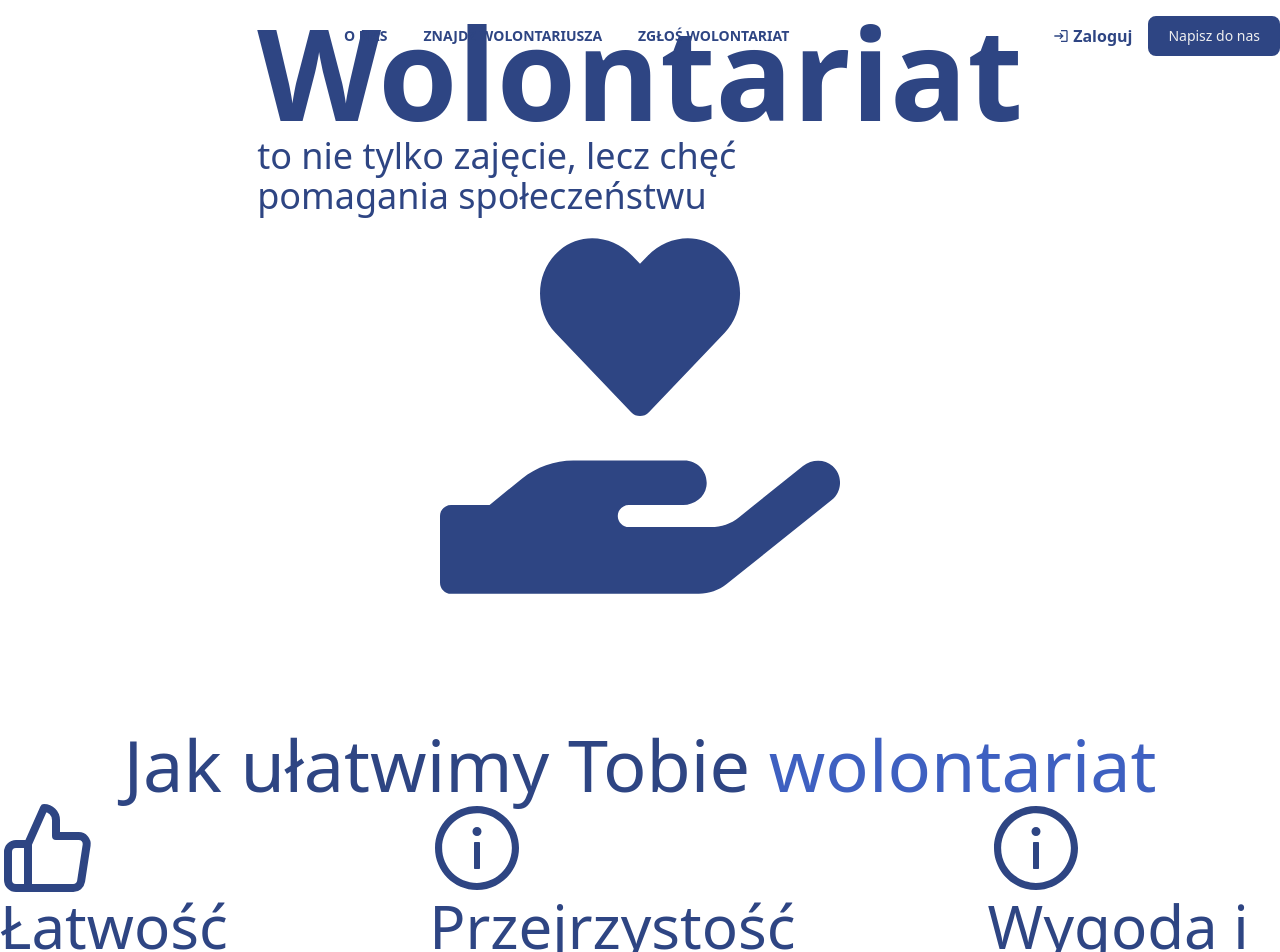
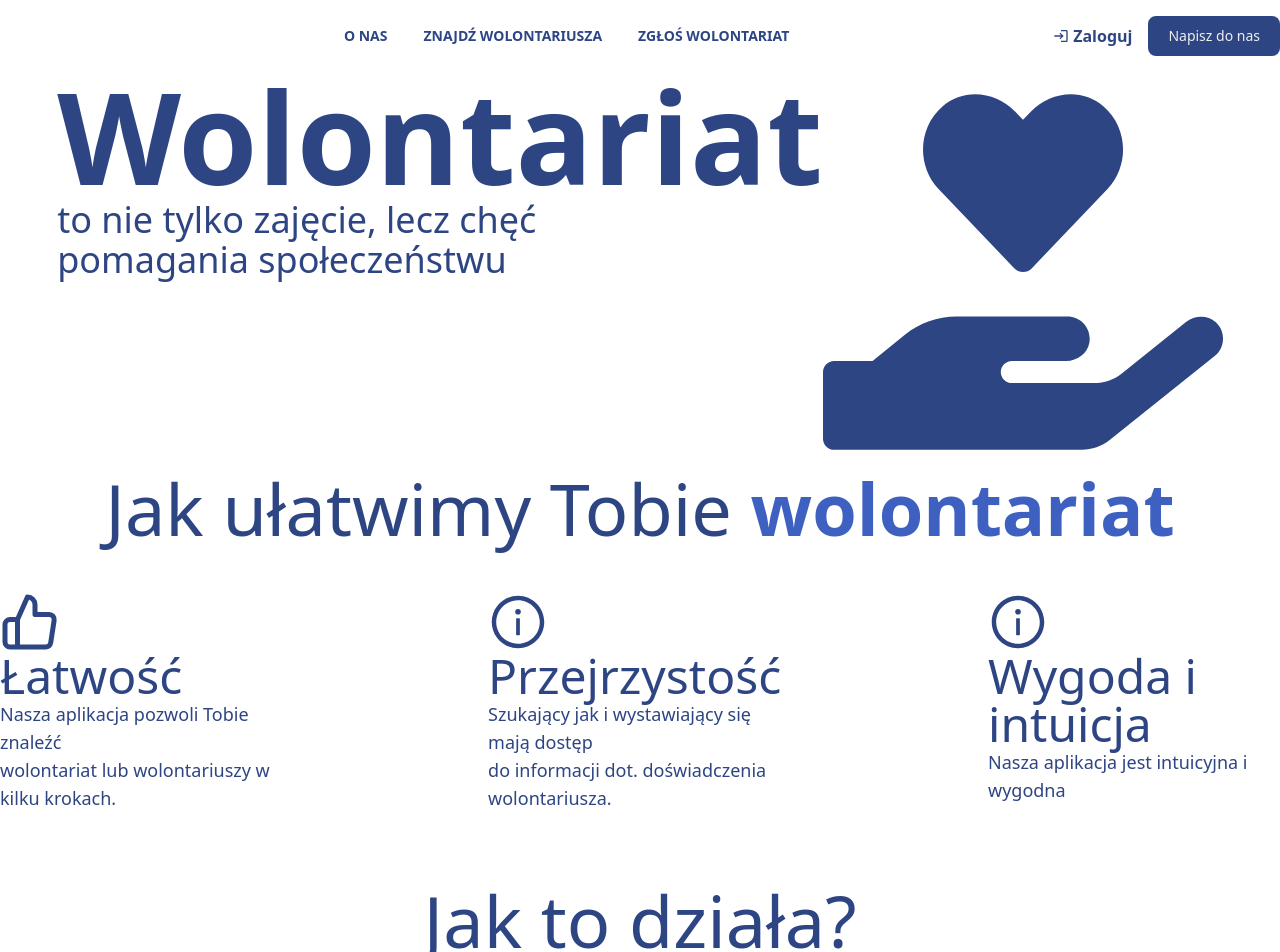
Before and after one commit to style77/volunteering, a Next.js app: page / in a window 1280 px wide. Shown: the top 952 px of the page. Built offline with nearby package versions, Linux system fonts and the light colour scheme; what tailwindcss-font-inter would draw is missing.

Commit message:
Pozycjonowanie elementów stan: dodane

```diff
--- a/pages/index.tsx
+++ b/pages/index.tsx
@@ -11,6 +11,7 @@ const Home: NextPage = () => {
         <title>Volunteering</title>
       </Head>
       <main className="flex min-h-screen flex-col items-center justify-center py-2">
+        <div className="flex flex-row mt-16">
         <div>
           <p className="font-inner font-semibold text-main-color text-9xl">
             Wolontariat
@@ -22,39 +23,40 @@ const Home: NextPage = () => {
         <div>
           <FaHandHoldingHeart className="text-[25rem] text-main-color"></FaHandHoldingHeart>
         </div>
-        <div className="text-main-color text-7xl mt-28" >
-          <p>Jak ułatwimy Tobie <span className="text-main-color-2">wolontariat</span></p>
         </div>
-        <div className="flex flex-row text-main-color gap-48 font-inner">
+        <div className="text-main-color text-7xl " >
+          <p>Jak ułatwimy Tobie <span className="text-main-color-2 font-bold">wolontariat</span></p>
+        </div>
+        <div className="flex flex-row text-main-color gap-48 font-inner mt-12 mb-6">
           <div>
-            <FiThumbsUp className="text-8xl"></FiThumbsUp>
-            <p className="text-6xl">Łatwość</p>
+            <FiThumbsUp className="text-6xl"></FiThumbsUp>
+            <p className="text-5xl">Łatwość</p>
             <p className="font-regular text-lg">
               Nasza aplikacja pozwoli Tobie znaleźć <br /> wolontariat lub
               wolontariuszy w kilku krokach.{" "}
             </p>
           </div>
           <div>
-            <AiOutlineInfoCircle className="text-8xl "></AiOutlineInfoCircle>
-            <p className="text-6xl ">Przejrzystość</p>
+            <AiOutlineInfoCircle className="text-6xl "></AiOutlineInfoCircle>
+            <p className="text-5xl ">Przejrzystość</p>
             <p className="font-regular text-lg">
               Szukający jak i wystawiający się mają dostęp <br /> do informacji
               dot. doświadczenia wolontariusza.
             </p>
           </div>
           <div>
-            <AiOutlineInfoCircle className="text-8xl "></AiOutlineInfoCircle>
-            <p className="text-6xl ">Wygoda i intuicja</p>
+            <AiOutlineInfoCircle className="text-6xl "></AiOutlineInfoCircle>
+            <p className="text-5xl ">Wygoda i intuicja</p>
             <p className="font-regular text-lg">
               Nasza aplikacja jest intuicyjna i wygodna
             </p>
           </div>
 
         </div>
-        <div className="mt-28">
+        <div className="mt-12 mb-6">
           <p className="text-main-color text-7xl">Jak to działa?</p>
         </div>
-        <div className="font-inner flex flex-row text-main-color gap-48">
+        <div className="flex flex-row font-inne text-main-color gap-24  m-32">
           <div>
             <p className="text-6xl font-regular">1</p>
             <p className="text-4xl">Stwórz konto</p>
```
